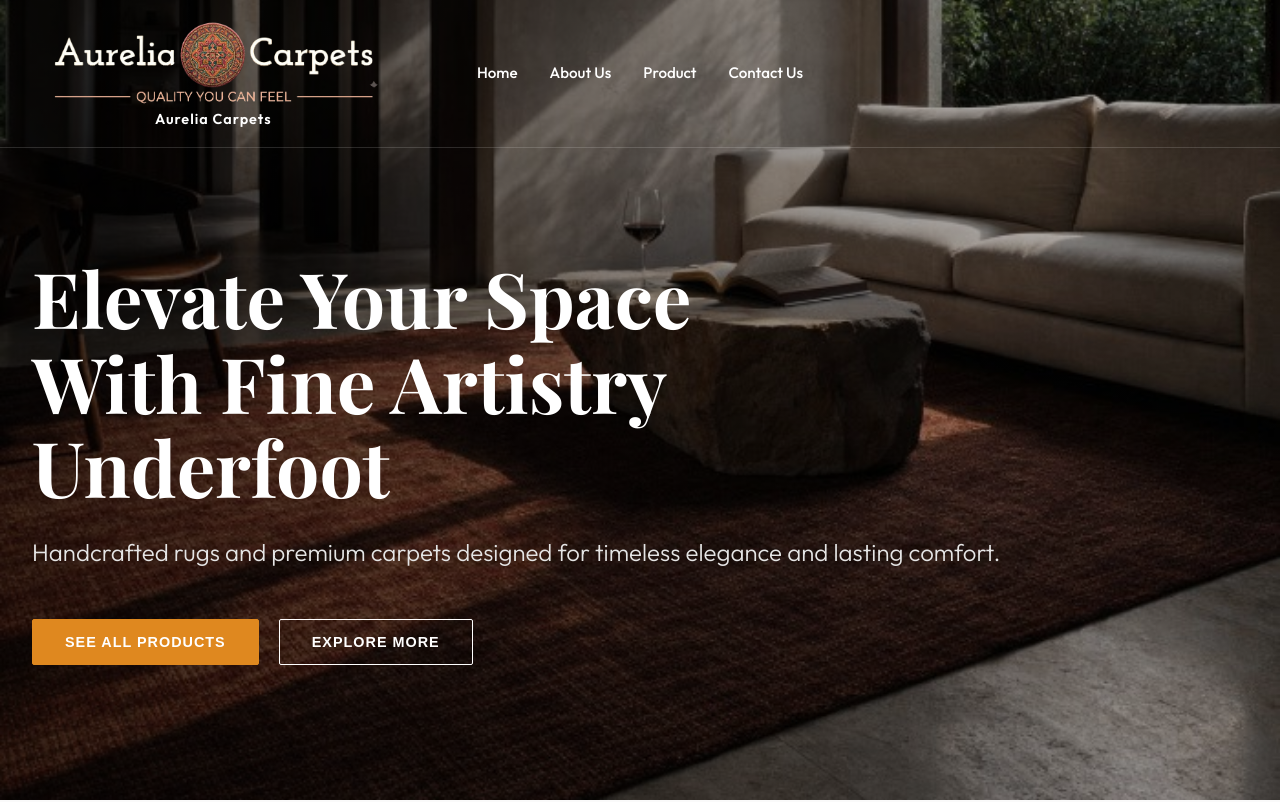
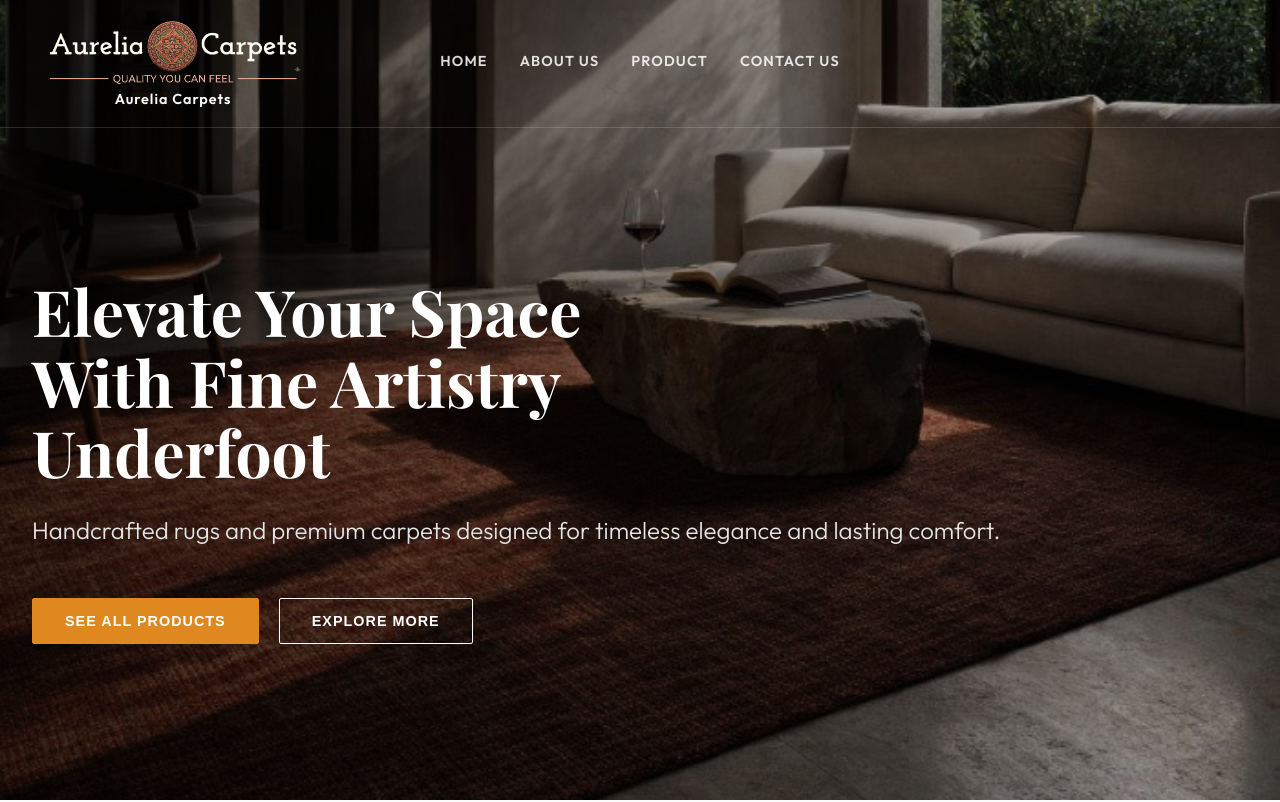
Before and after one commit to Mohdzaidalam/carpetporfoliowesite, a React (Vite) app: page / in a window 1280 px wide. Shown: the top 802 px of the page. Built offline with nearby package versions, Linux system fonts and the light colour scheme; a web font is replaced by a local one.

Commit message:
Smaller logo & banner title, beautiful navbar link highlight animation

```diff
--- a/src/components/banner/Banner.css
+++ b/src/components/banner/Banner.css
@@ -33,7 +33,7 @@
 
 .banner-title {
     font-family: var(--font-heading, 'Inter', sans-serif);
-    font-size: clamp(3.5rem, 6vw, 5.5rem);
+    font-size: clamp(2.8rem, 5vw, 4.2rem);
     font-weight: 800;
     color: #fff;
     line-height: 1.1;
--- a/src/components/navbar/Navbar.css
+++ b/src/components/navbar/Navbar.css
@@ -49,14 +49,14 @@
 }
 
 .logo-img {
-  height: 90px;
+  height: 70px;
   width: auto;
   object-fit: contain;
   transition: all 0.3s ease;
 }
 
 .navbar.scrolled .logo-img {
-  height: 65px;
+  height: 50px;
 }
 
 .logo-img:hover {
@@ -70,13 +70,38 @@
 }
 
 .navbar-links a {
-  font-size: 0.95rem;
-  font-weight: 500;
-  color: #fff;
+  font-size: 0.9rem;
+  font-weight: 600;
+  color: rgba(255, 255, 255, 0.85);
+  letter-spacing: 0.08em;
+  text-transform: uppercase;
+  position: relative;
+  padding-bottom: 4px;
   transition: color 0.3s ease;
   display: flex;
   align-items: center;
   gap: 6px;
+}
+
+.navbar-links a::after {
+  content: '';
+  position: absolute;
+  bottom: 0;
+  left: 0;
+  width: 0%;
+  height: 2px;
+  background: linear-gradient(90deg, #df881f, #f5b942);
+  border-radius: 2px;
+  transition: width 0.35s cubic-bezier(0.4, 0, 0.2, 1);
+  box-shadow: 0 0 8px rgba(223, 136, 31, 0.6);
+}
+
+.navbar-links a:hover {
+  color: #f5b942;
+}
+
+.navbar-links a:hover::after {
+  width: 100%;
 }
 
 .dropdown-arrow {
@@ -88,10 +113,6 @@
   display: flex;
   align-items: center;
   justify-content: center;
-}
-
-.navbar-links a:hover {
-  color: #df881f;
 }
 
 .navbar-actions-mobile {
```
